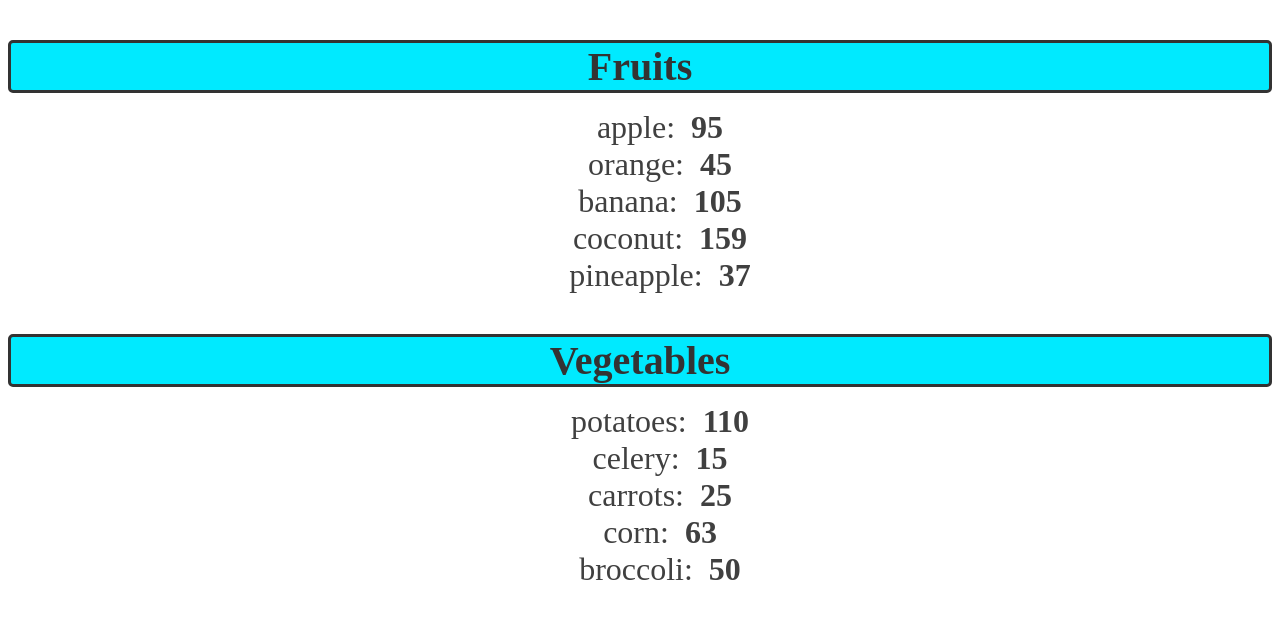
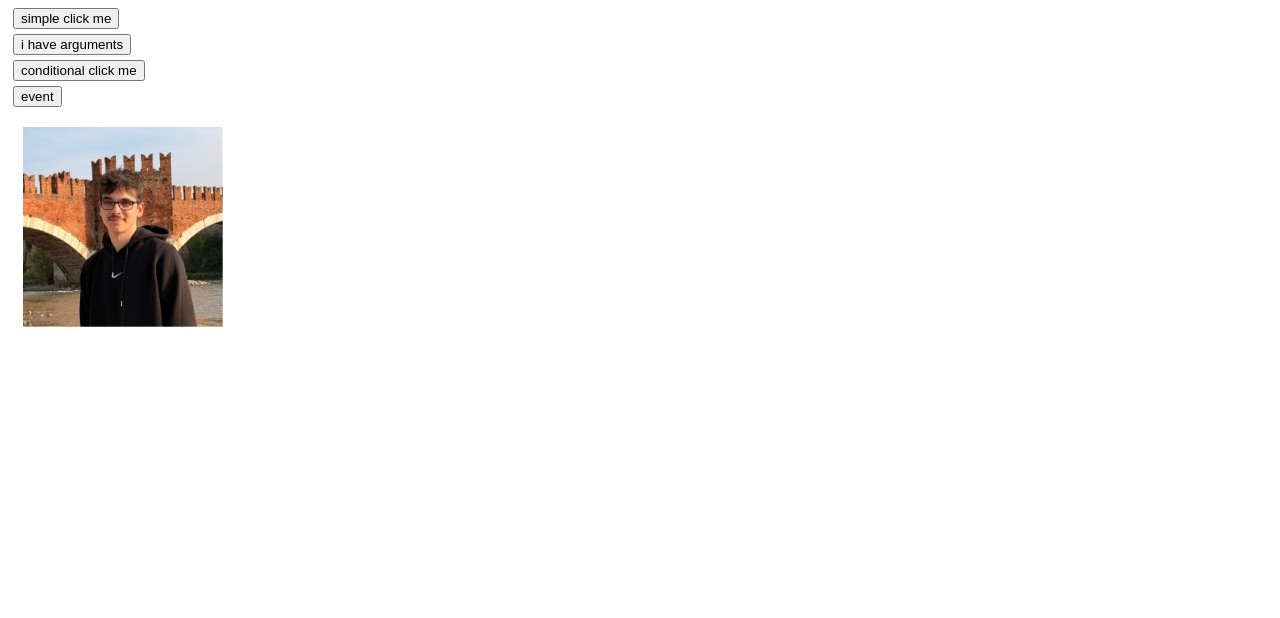
Before and after one commit to leviipope/react-tutorial, a React (Vite) app in the folder my-react-app/: page / in a window 1280 px wide. Shown: the top 618 px of the page. Built offline with nearby package versions, Linux system fonts and the light colour scheme.

Commit message:
lesson7: click events

```diff
--- a/my-react-app/src/App.jsx
+++ b/my-react-app/src/App.jsx
@@ -1,27 +1,16 @@
-import List from "./List.jsx"
+// click event =    an interaction when a user clicks on a specific element.
+//                  We can respond to clicks by passing
+//                  a callback to the onClick event handler.
+
+import Button from './Button.jsx'
+import ProfilePicture from './ProfilePicture.jsx';
 
 function App() {
 
-    const fruits = [
-                {id: 1, name: "apple", calories: 95},
-                {id: 2, name: "orange", calories: 45},
-                {id: 3, name: "banana", calories: 105},
-                {id: 4, name: "coconut", calories: 159},
-                {id: 5, name: "pineapple", calories: 37}
-            ];
-
-    const vegetables = [
-                {id: 6, name: "potatoes", calories: 110},
-                {id: 7, name: "celery", calories: 15},
-                {id: 8, name: "carrots", calories: 25},
-                {id: 9, name: "corn", calories: 63},
-                {id: 10, name: "broccoli", calories: 50}
-            ];
-
     return(
         <>
-            {fruits.length > 0 && <List items={fruits} category="Fruits"/>}
-            {vegetables.length > 0 && <List items={vegetables} category="Vegetables"/>}
+            <Button/>
+            <ProfilePicture/>
         </>
     );
 }
--- /dev/null
+++ b/my-react-app/src/Button.jsx
@@ -0,0 +1,30 @@
+function Button(){
+
+    const handleClick = () => console.log("Ouch")
+
+    const handleClick2 = (name) => console.log(`${name} stop clicking me`)
+
+    let count = 0
+    const handleClick3 = (name) => {
+        if(count < 3){
+            count++;
+            console.log(`${name} you clicked me ${count} times`)
+        } else {
+            console.log(`${name} stop clicking me`)
+        }
+    }
+
+    const handleClick4 = (e) => e.target.textContent = "OUCH!"
+
+    return(
+        <>
+            <button onClick={handleClick}>simple click me</button>
+            <button onClick={() => handleClick2("levente")}>i have arguments</button>
+            <button onClick={() => handleClick3("levente")}>conditional click me</button>
+            <button onClick={(e) => handleClick4(e)}>event</button>
+        </>
+        // to send argument to a function, we need to wrap the callback into a funciton expression or an arrow function
+    );
+}
+
+export default Button
--- a/my-react-app/src/List.jsx
+++ /dev/null
@@ -1,19 +0,0 @@
-
-function List({category = "Category", items = [] }){
-
-    const listItems = items.map(item =>
-            <li key={item.id}>
-                {item.name}: &nbsp;
-                <b>{item.calories}</b>
-            </li>
-        );
-
-    return(
-        <>
-            <h3 className="list-category">{category}</h3>
-            <ol className="list-items">{listItems}</ol>
-        </>
-    );
-}
-
-export default List
--- /dev/null
+++ b/my-react-app/src/ProfilePicture.jsx
@@ -0,0 +1,13 @@
+function ProfilePicture(){
+
+    const imageUrl = './src/assets/pic.jpeg'
+
+    const handleClick = (e) => e.target.style.display = "none"
+
+    return(
+        <>
+            <img onClick={(e) => handleClick(e)} src={imageUrl}/>
+        </>
+    );
+}
+export default ProfilePicture
--- a/my-react-app/src/index.css
+++ b/my-react-app/src/index.css
@@ -1,23 +1,8 @@
-.list-category{
-    font-size: 2.5em;
-    font-weight: bold;
-    color: hsl(0, 0%, 20%);
-    margin-bottom: 10px;
-    text-align: center;
-    border: 3px solid;
-    border-radius: 5px;
-    background-color: hsl(185, 100%, 50%)
+button{
+    display: block;
+    margin: 5px;
 }
 
-.list-items li{
-    font-size: 2em;
-    list-style: none;
-    color: hsl(0, 0%, 25%);
-    text-align: center;
-    margin: 0;
+img{
+    margin: 15px;
 }
-
-.list-items li:hover{
-    color: hsl(0, 0%, 45%);
-    cursor: pointer;
-}
```
Also changed, not shown: my-react-app/src/assets/pic.jpeg (added).
